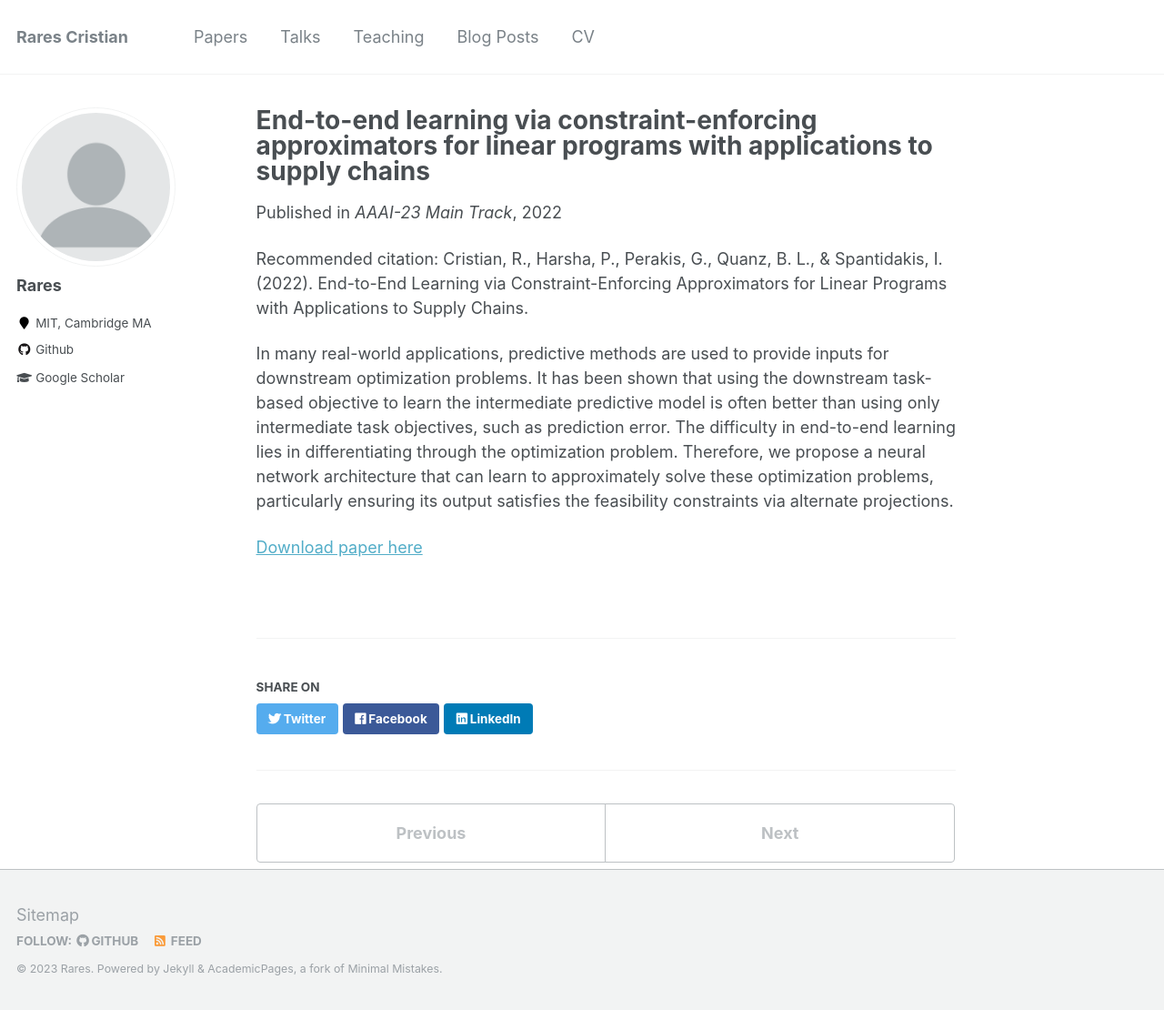
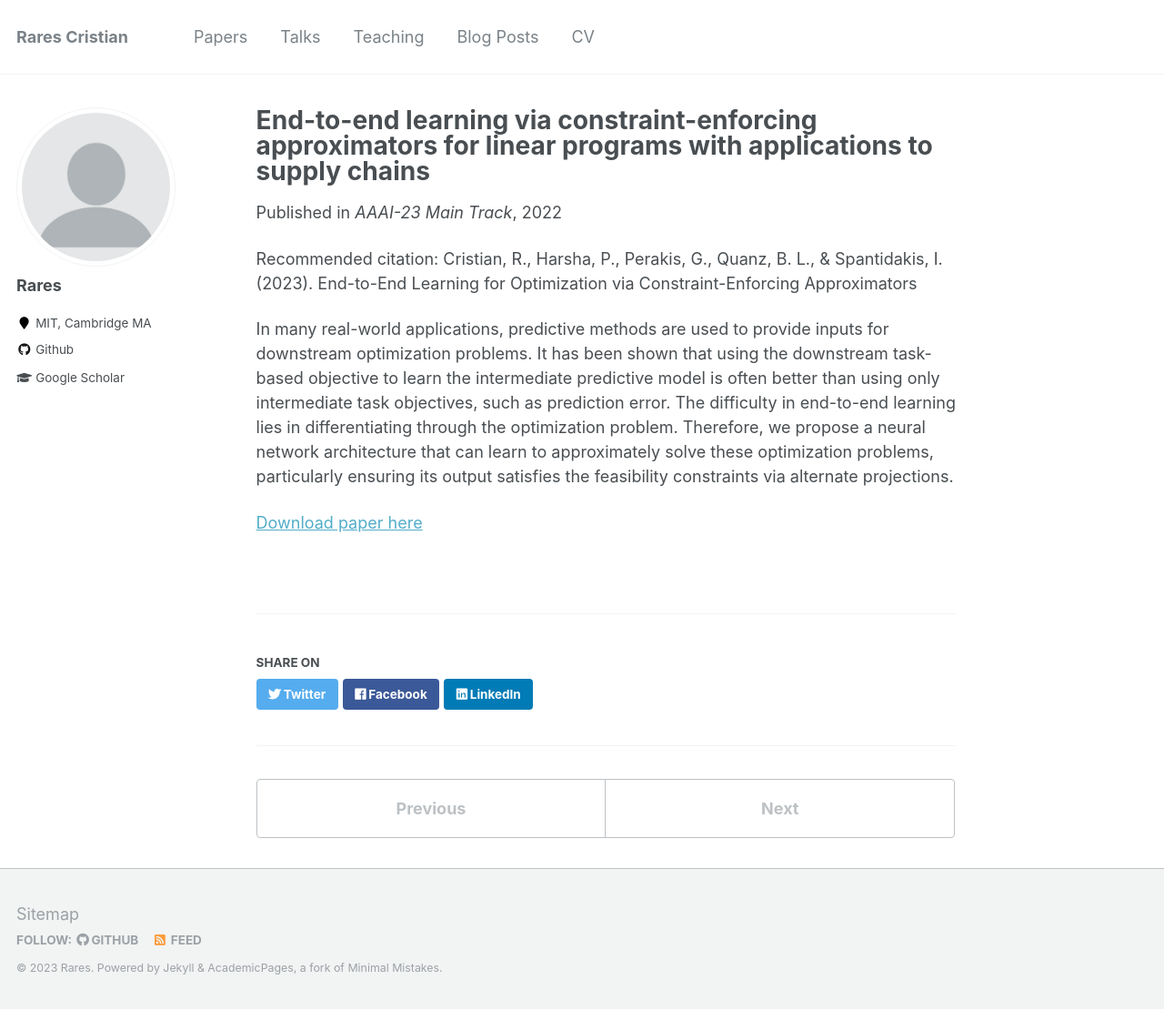
Before and after one commit to RaresC21/RaresC21.github.io, a Jekyll site: the page built from _publications/2010-10-01-paper-title-number-2.md, in a window 1280 px wide and 1110 px high. Shown: the whole window at 91% size. Built offline with Jekyll 4.4.1, drawn with Linux system fonts in a browser that asks for light colours.

```diff
--- a/_publications/2010-10-01-paper-title-number-2.md
+++ b/_publications/2010-10-01-paper-title-number-2.md
@@ -6,10 +6,10 @@ excerpt: 'We present a novel appoach in joint prediction and optimization by int
 date: 28/02/2022
 venue: 'AAAI-23 Main Track'
 paperurl: ''
-citation: 'Cristian, R., Harsha, P., Perakis, G., Quanz, B. L., & Spantidakis, I. (2022). End-to-End Learning via Constraint-Enforcing Approximators for Linear Programs with Applications to Supply Chains.'
+citation: 'Cristian, R., Harsha, P., Perakis, G., Quanz, B. L., & Spantidakis, I. (2023).  End-to-End Learning for Optimization via Constraint-Enforcing Approximators '
 ---
 
 In many real-world applications, predictive methods are used to provide inputs for downstream optimization problems. It has been shown that using the downstream task-based objective to learn the intermediate predictive model is often better than using only intermediate task objectives, such as prediction error. The difficulty in end-to-end learning lies in differentiating through the optimization problem. Therefore, we propose a neural network architecture that can learn to approximately solve these optimization problems, particularly ensuring its output satisfies the feasibility constraints via alternate projections.
 
 
-[Download paper here](https://research.ibm.com/haifa/Workshops/AAAI-22-AI4DO/PDF/End-to-End%20Learning%20via%20Constraint-Enforcing%20Approximators%20for%20LinearPrograms%20with%20Applications%20to%20Supply%20Chains.pdf)
+[Download paper here](https://doi.org/10.1609/aaai.v37i6.25884)
```
